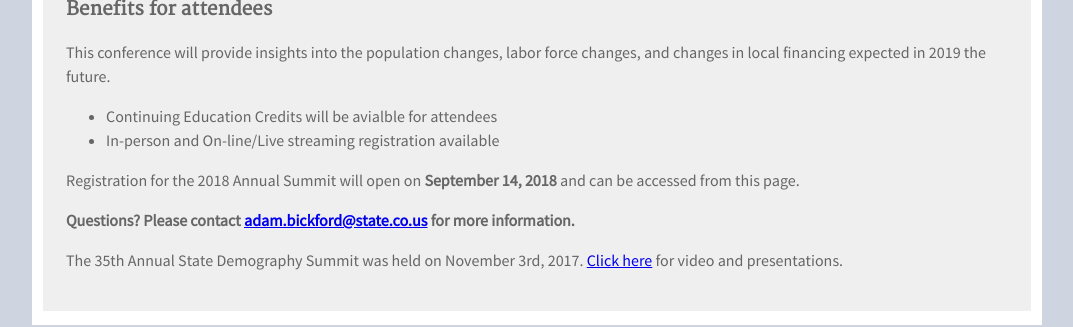
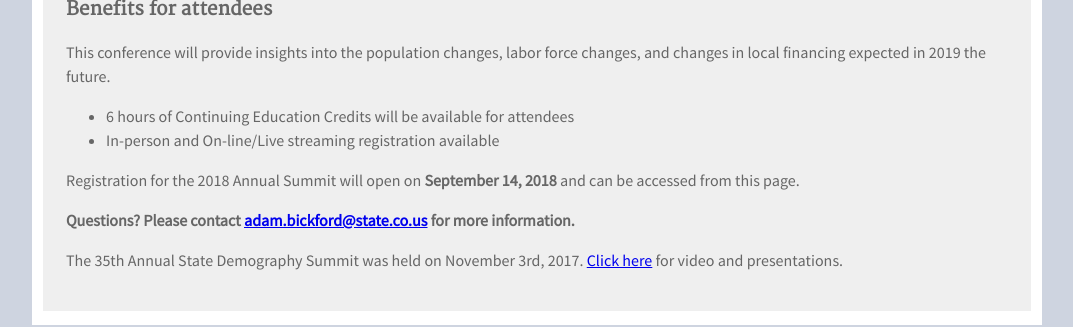
Before and after one commit to TBleess/Website_New, a Jekyll site: the page built from pages/9_Not_in_Menu/demography_summit_2018.md, in a window 1280 px wide. Shown: the part 1417-1744 px from the top of the page, without its empty margins (103-1176 px from the left). Built offline with Jekyll 4.4.1, drawn with Linux system fonts in a browser that asks for light colours.

Commit message:
Update demography_summit_2018.md

```diff
--- a/pages/9_Not_in_Menu/demography_summit_2018.md
+++ b/pages/9_Not_in_Menu/demography_summit_2018.md
@@ -20,7 +20,7 @@
 * The State Demography Office updated population and economic estimates and forecasts;
 * Updates on the 2020 Census;
 * Updates on the data tools provided by the State Demography Office, including the
-   [**Colorado Demographic Profile**](https://demography.dola.colorado.gov/community-profiles/);
+   [**Colorado Demographic Profile**](/community-profiles/);
 * Discussions of the changes in the Colorado Labor Force; and
 * Discussions of the impact of the Gallagher Amendment on local revenues.
 
@@ -30,7 +30,7 @@
 This conference will provide insights into the population changes, labor force changes, and changes in local financing expected in 2019
 the future.
 
-* Continuing Education Credits will be avialble for attendees
+* 6 hours of Continuing Education Credits will be available for attendees
 * In-person and On-line/Live streaming registration available
 
 Registration for the 2018 Annual Summit will open on **September 14, 2018** and can be accessed from this page.
```
